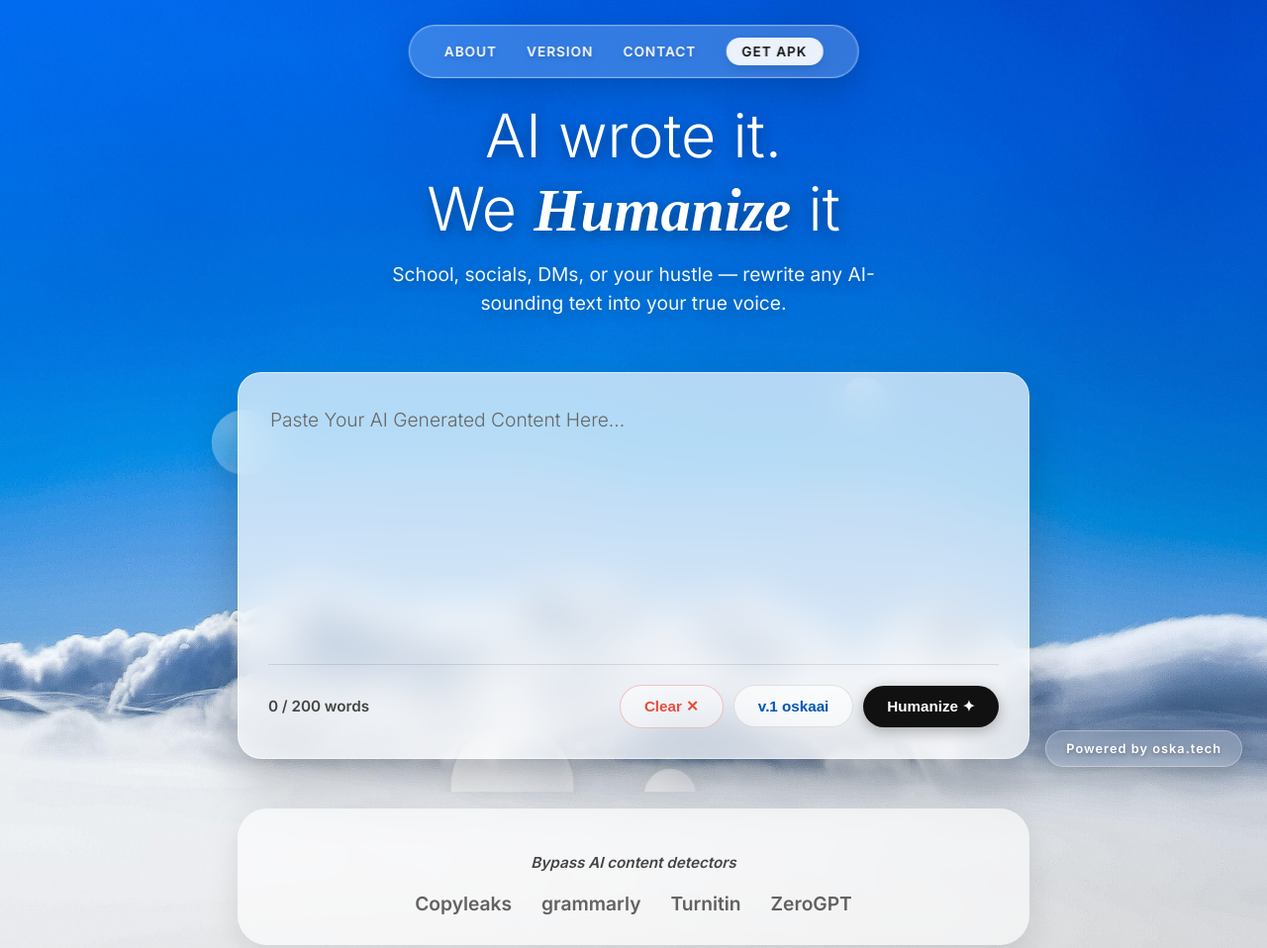
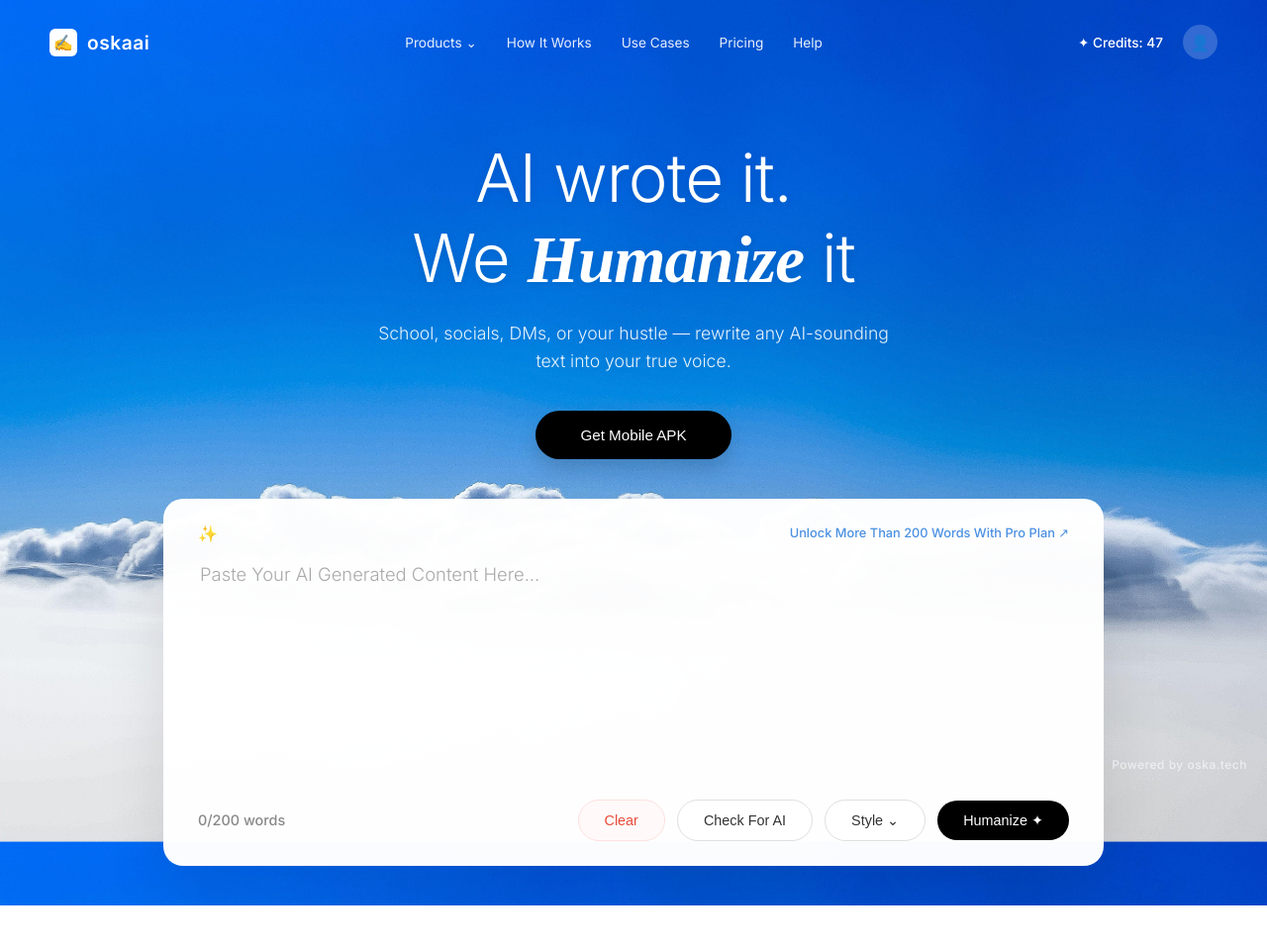
Before and after one commit to cit-24-01-0476-maker/ai-humanizer, a plain HTML site: page index.html in a window 1280 px wide. Shown: the top 958 px of the page at 99% size. After the commit the page ends 915 px from the top, so only its background shows below. Drawn offline with Linux system fonts and the light colour scheme; a web font is replaced by a local one.

Commit message:
Matched UI exactly with GenZWrite reference image

```diff
--- a/index.html
+++ b/index.html
@@ -3,8 +3,8 @@
 <head>
     <meta charset="UTF-8">
     <meta name="viewport" content="width=device-width, initial-scale=1.0">
-    <title>AI Humanizer - Powered by oska.tech</title>
-    <link href="https://fonts.googleapis.com/css2?family=Inter:wght@300;400;600&family=Playfair+Display:ital,wght@1,600&display=swap" rel="stylesheet">
+    <title>oskaai - AI Humanizer</title>
+    <link href="https://fonts.googleapis.com/css2?family=Inter:wght@300;400;500;600&family=Playfair+Display:ital,wght@1,600&display=swap" rel="stylesheet">
 
     <style>
         * { box-sizing: border-box; }
@@ -17,232 +17,269 @@
             display: flex;
             flex-direction: column;
             align-items: center;
-            /* Navigation Bar එකට ඉඩ තියන්න උඩින් Padding එකක් දැම්මා */
-            padding: 100px 20px 40px 20px;
             background-image: url('bg.jpg');
-            background-size: 120% 120%;
-            background-position: center;
+            background-size: cover;
+            background-position: center top;
             background-attachment: fixed;
-            animation: moveClouds 40s linear infinite alternate;
         }
 
-        @keyframes moveClouds {
-            0% { background-position: 0% 50%; }
-            100% { background-position: 100% 50%; }
+        /* ------------------
+           Top Navigation Bar (Just like the image)
+           ------------------ */
+        .top-nav {
+            width: 100%;
+            padding: 25px 50px;
+            display: flex;
+            justify-content: space-between;
+            align-items: center;
+            position: absolute;
+            top: 0;
+            left: 0;
+            z-index: 100;
         }
 
-        /* Apple iOS Jelly Navigation Bar */
-        .jelly-nav {
-            position: fixed;
-            top: 25px;
-            left: 50%;
-            transform: translateX(-50%);
+        .nav-logo {
             display: flex;
             align-items: center;
-            gap: 30px;
-            padding: 12px 35px;
-            background: rgba(255, 255, 255, 0.2);
-            backdrop-filter: blur(20px);
-            -webkit-backdrop-filter: blur(20px);
-            border: 1px solid rgba(255, 255, 255, 0.4);
-            border-radius: 50px;
-            box-shadow: 0 10px 30px rgba(0, 0, 0, 0.15), inset 0 0 0 1px rgba(255, 255, 255, 0.1);
-            z-index: 1000;
+            gap: 10px;
+            color: white;
+            font-weight: 600;
+            font-size: 1.2rem;
+            letter-spacing: 0.5px;
         }
 
-        .jelly-nav a {
-            color: white;
-            text-decoration: none;
-            font-weight: 600;
-            font-size: 0.85rem;
-            letter-spacing: 1px;
-            text-shadow: 0 2px 5px rgba(0,0,0,0.2);
-            transition: all 0.3s ease;
+        /* Box with a feather icon for the logo */
+        .nav-logo-icon {
+            width: 28px;
+            height: 28px;
+            background: white;
+            border-radius: 6px;
+            display: flex;
+            align-items: center;
+            justify-content: center;
+            color: #7ab0d6;
+            font-size: 1rem;
         }
 
-        .jelly-nav a:hover {
-            color: #111;
-            text-shadow: none;
-            transform: translateY(-2px);
+        .nav-links {
+            display: flex;
+            gap: 30px;
         }
 
-        .jelly-nav .get-apk-btn {
-            background: rgba(255, 255, 255, 0.9);
-            color: #111;
-            padding: 6px 16px;
-            border-radius: 20px;
-            text-shadow: none;
-            box-shadow: 0 4px 10px rgba(0,0,0,0.1);
+        .nav-links a {
+            color: rgba(255, 255, 255, 0.9);
+            text-decoration: none;
+            font-size: 0.85rem;
+            font-weight: 400;
+            transition: opacity 0.3s;
         }
 
-        .jelly-nav .get-apk-btn:hover {
-            background: white;
-            transform: translateY(-2px) scale(1.05);
+        .nav-links a:hover { opacity: 0.7; }
+
+        .nav-right {
+            display: flex;
+            align-items: center;
+            gap: 20px;
+            color: white;
+            font-size: 0.85rem;
+            font-weight: 500;
         }
 
-        /* Floating Brand Badge (kohe hri ainen) */
-        .oska-brand {
-            position: fixed;
-            bottom: 25px;
-            right: 25px;
-            background: rgba(255, 255, 255, 0.15);
-            backdrop-filter: blur(15px);
-            -webkit-backdrop-filter: blur(15px);
-            border: 1px solid rgba(255, 255, 255, 0.3);
-            padding: 10px 20px;
-            border-radius: 30px;
-            color: white;
-            font-weight: 600;
-            font-size: 0.8rem;
-            letter-spacing: 1px;
-            box-shadow: 0 8px 20px rgba(0,0,0,0.15);
-            z-index: 1000;
-            text-shadow: 0 2px 4px rgba(0,0,0,0.3);
-            transition: all 0.3s ease;
-            cursor: default;
+        .profile-icon {
+            width: 35px;
+            height: 35px;
+            background: rgba(255, 255, 255, 0.2);
+            border-radius: 50%;
+            display: flex;
+            align-items: center;
+            justify-content: center;
+            backdrop-filter: blur(10px);
+            font-size: 1rem;
         }
 
-        .oska-brand:hover {
-            background: rgba(255, 255, 255, 0.3);
-            transform: translateY(-3px);
+        /* ------------------
+           Hero Section
+           ------------------ */
+        .hero {
+            text-align: center;
+            color: white;
+            margin-top: 140px; /* Space for the navbar */
+            margin-bottom: 40px;
+            text-shadow: 0 2px 10px rgba(0,0,0,0.1);
+        }
+        .hero h1 { font-size: 4.2rem; font-weight: 300; margin: 0; line-height: 1.2; letter-spacing: -1px; }
+        .hero h1 span { font-family: 'Playfair Display', serif; font-style: italic; font-weight: 600; }
+        .hero p { font-size: 1.1rem; opacity: 0.9; max-width: 550px; margin: 20px auto; line-height: 1.6; font-weight: 300; }
+
+        /* The black button under hero text */
+        .hero-btn {
+            background: #000;
+            color: #fff;
+            border: none;
+            padding: 16px 45px;
+            border-radius: 40px;
+            font-size: 0.95rem;
+            font-weight: 500;
+            margin-top: 15px;
+            cursor: pointer;
+            box-shadow: 0 10px 20px rgba(0,0,0,0.15);
+            transition: transform 0.2s;
+        }
+        .hero-btn:hover { transform: scale(1.03); }
+
+        /* ------------------
+           Premium App Box
+           ------------------ */
+        .app-box {
+            background: rgba(255, 255, 255, 0.98);
+            border-radius: 20px;
+            width: 90%;
+            max-width: 950px; /* Wider box like the image */
+            padding: 25px 35px;
+            box-shadow: 0 25px 60px rgba(0,0,0,0.1);
+            margin-bottom: 40px;
         }
 
-        /* 3D Bubbles */
-        .bubbles-container { position: fixed; top: 0; left: 0; width: 100%; height: 100%; pointer-events: none; z-index: -1; overflow: hidden; }
-        .bubble { position: absolute; bottom: -100px; background: radial-gradient(circle at 25% 25%, rgba(255, 255, 255, 0.9), rgba(255, 255, 255, 0.1)); border-radius: 50%; box-shadow: inset 0 0 20px rgba(255,255,255,0.6), 0 10px 20px rgba(0,0,0,0.1); animation: rise infinite ease-in; }
-        .bubble:nth-child(1) { width: 60px; height: 60px; left: 15%; animation-duration: 8s; }
-        .bubble:nth-child(2) { width: 120px; height: 120px; left: 35%; animation-duration: 12s; animation-delay: 2s; }
-        .bubble:nth-child(3) { width: 40px; height: 40px; left: 65%; animation-duration: 6s; animation-delay: 1s; }
-        .bubble:nth-child(4) { width: 80px; height: 80px; left: 80%; animation-duration: 10s; animation-delay: 4s; }
-        .bubble:nth-child(5) { width: 50px; height: 50px; left: 50%; animation-duration: 7s; animation-delay: 3s; }
-
-        @keyframes rise {
-            0% { bottom: -150px; transform: translateX(0) scale(1); opacity: 0.8; }
-            50% { transform: translateX(30px) scale(1.1); }
-            100% { bottom: 110vh; transform: translateX(-30px) scale(1); opacity: 0; }
+        /* Top inner bar of the box */
+        .box-top-bar {
+            display: flex;
+            justify-content: space-between;
+            align-items: center;
+            margin-bottom: 15px;
+            font-size: 0.8rem;
+            font-weight: 500;
+            color: #4a90e2; /* Blue text */
         }
 
-        .hero { text-align: center; color: white; margin-bottom: 40px; text-shadow: 0 4px 15px rgba(0,0,0,0.4); }
-        .hero h1 { font-size: 3.8rem; font-weight: 300; margin: 0; }
-        .hero h1 span { font-family: 'Playfair Display', serif; font-style: italic; font-weight: 600; }
-        .hero p { font-size: 1.2rem; opacity: 0.95; max-width: 500px; margin: 15px auto; line-height: 1.5; font-weight: 400; }
+        .box-top-bar .icon-stars { font-size: 1rem; }
+        .box-top-bar a { color: #4a90e2; text-decoration: none; display: flex; align-items: center; gap: 5px; }
+        .box-top-bar a:hover { text-decoration: underline; }
 
-        /* Premium App Box */
-        .app-box {
-            background: rgba(255, 255, 255, 0.7);
-            backdrop-filter: blur(20px);
-            -webkit-backdrop-filter: blur(20px);
-            border: 1px solid rgba(255, 255, 255, 0.5);
-            border-radius: 24px;
-            width: 100%;
-            max-width: 800px;
-            padding: 30px;
-            box-shadow: 0 25px 50px rgba(0,0,0,0.2);
-        }
-
+        /* Input Area */
         .input-area {
             width: 100%;
-            height: 250px;
+            height: 220px;
             border: none;
             resize: none;
-            font-size: 1.2rem;
+            font-size: 1.15rem;
             outline: none;
             font-family: 'Inter', sans-serif;
-            color: #222;
+            color: #333;
             line-height: 1.6;
             background: transparent;
         }
-        .input-area::placeholder { color: #666; font-weight: 300; }
+        .input-area::placeholder { color: #aaa; font-weight: 300; }
 
+        /* Bottom Controls */
         .controls {
             display: flex;
             justify-content: space-between;
             align-items: center;
             padding-top: 20px;
-            border-top: 1px solid rgba(0,0,0,0.1);
-            margin-top: 10px;
         }
 
-        .word-count-container { font-size: 0.95rem; color: #444; font-weight: 600; transition: color 0.3s; }
+        .word-count-container { font-size: 0.9rem; color: #888; font-weight: 500; transition: color 0.3s; }
         .over-limit { color: #e74c3c !important; }
 
-        .btn-group { display: flex; gap: 10px; align-items: center; }
-        .btn { padding: 12px 24px; border-radius: 30px; border: none; cursor: pointer; font-size: 0.95rem; font-weight: 600; transition: all 0.3s; display: flex; align-items: center; gap: 5px; }
+        .btn-group { display: flex; gap: 12px; align-items: center; }
+        .btn { padding: 12px 26px; border-radius: 30px; border: none; cursor: pointer; font-size: 0.9rem; font-weight: 500; transition: all 0.2s; display: flex; align-items: center; gap: 8px; }
 
-        .btn-outline { background: rgba(255,255,255,0.6); border: 1px solid rgba(0,0,0,0.1); color: #333; }
-        .btn-outline:hover { background: rgba(255,255,255,0.9); }
+        /* Clear / Check Style Buttons */
+        .btn-outline { background: #fff; border: 1px solid #e0e0e0; color: #333; }
+        .btn-outline:hover { background: #f9f9f9; border-color: #ccc; }
 
-        .btn-clear { background: rgba(255,255,255,0.5); border: 1px solid rgba(231, 76, 60, 0.3); color: #e74c3c; }
-        .btn-clear:hover { background: rgba(231, 76, 60, 0.1); border-color: #e74c3c; }
+        .btn-clear { color: #e74c3c; border-color: #ffe0e0; background: #fffaf9; }
+        .btn-clear:hover { background: #fee8e7; border-color: #ffcaca; }
 
-        .btn-black { background: #111; color: white; box-shadow: 0 4px 15px rgba(0,0,0,0.3); }
-        .btn-black:hover { background: #333; transform: translateY(-2px); box-shadow: 0 6px 20px rgba(0,0,0,0.4); }
-        .btn-black:disabled { background: #888; cursor: not-allowed; transform: none; box-shadow: none; }
+        /* Black Humanize Button */
+        .btn-black { background: #000; color: white; }
+        .btn-black:hover { background: #222; transform: translateY(-1px); box-shadow: 0 4px 12px rgba(0,0,0,0.2); }
+        .btn-black:disabled { background: #aaa; cursor: not-allowed; transform: none; box-shadow: none; }
 
+        /* Result Area Animation */
         .result-box {
             margin-top: 25px;
-            background: rgba(255,255,255,0.8);
-            border-radius: 16px;
+            background: #f8fbff;
+            border: 1px solid #eef3f9;
+            border-radius: 12px;
             padding: 25px;
-            font-size: 1.15rem;
-            color: #111;
+            font-size: 1.1rem;
+            color: #222;
             display: none;
-            line-height: 1.6;
+            line-height: 1.7;
             white-space: pre-wrap;
-            box-shadow: inset 0 2px 10px rgba(0,0,0,0.05);
-            animation: fadeIn 0.5s ease-in-out;
+            animation: fadeIn 0.4s ease-in-out;
         }
 
-        @keyframes fadeIn { from { opacity: 0; transform: translateY(-10px); } to { opacity: 1; transform: translateY(0); } }
+        @keyframes fadeIn { from { opacity: 0; transform: translateY(-5px); } to { opacity: 1; transform: translateY(0); } }
 
-        .trust-section { margin-top: 50px; text-align: center; width: 100%; max-width: 800px; background: rgba(255,255,255,0.6); backdrop-filter: blur(10px); padding: 30px; border-radius: 30px; box-shadow: 0 10px 30px rgba(0,0,0,0.1); }
-        .trust-section p { color: #444; font-size: 0.95rem; font-style: italic; margin-bottom: 20px; font-weight: 600; }
-        .badges { display: flex; gap: 30px; justify-content: center; flex-wrap: wrap; opacity: 0.7; font-weight: bold; font-size: 1.2rem; color: #222; }
+        /* Floating Brand */
+        .oska-brand {
+            position: fixed;
+            bottom: 20px;
+            right: 20px;
+            color: rgba(255,255,255,0.6);
+            font-size: 0.75rem;
+            font-weight: 500;
+            letter-spacing: 0.5px;
+            z-index: 100;
+        }
 
-        /* Mobile Responsive Fixes */
-        @media (max-width: 600px) {
-            .jelly-nav { width: 90%; gap: 15px; padding: 12px 20px; justify-content: center; flex-wrap: wrap; }
-            .jelly-nav a { font-size: 0.75rem; }
-            .hero h1 { font-size: 2.5rem; }
-            .controls { flex-direction: column; gap: 15px; align-items: flex-start; }
+        /* Mobile Fixes */
+        @media (max-width: 800px) {
+            .top-nav { padding: 20px; flex-wrap: wrap; justify-content: center; gap: 15px; }
+            .nav-links { display: none; /* Hide links on small screens for clean look */ }
+            .hero { margin-top: 100px; }
+            .hero h1 { font-size: 2.8rem; }
+            .app-box { width: 95%; padding: 20px; }
+            .controls { flex-direction: column; gap: 20px; align-items: flex-start; }
             .btn-group { width: 100%; display: flex; justify-content: flex-end; flex-wrap: wrap; }
-            .oska-brand { bottom: 15px; right: 15px; font-size: 0.7rem; padding: 8px 15px; }
         }
     </style>
 </head>
 <body>
 
-    <nav class="jelly-nav">
-        <a href="#">ABOUT</a>
-        <a href="#">VERSION</a>
-        <a href="#">CONTACT</a>
-        <a href="#" class="get-apk-btn">GET APK</a>
-    </nav>
-
-    <div class="oska-brand">
-        Powered by oska.tech
-    </div>
-
-    <div class="bubbles-container">
-        <div class="bubble"></div><div class="bubble"></div><div class="bubble"></div><div class="bubble"></div><div class="bubble"></div>
-    </div>
+    <header class="top-nav">
+        <div class="nav-logo">
+            <div class="nav-logo-icon">✍</div>
+            oskaai
+        </div>
+        <nav class="nav-links">
+            <a href="#">Products ⌄</a>
+            <a href="#">How It Works</a>
+            <a href="#">Use Cases</a>
+            <a href="#">Pricing</a>
+            <a href="#">Help</a>
+        </nav>
+        <div class="nav-right">
+            <span>✦ Credits: 47</span>
+            <div class="profile-icon">👤</div>
+        </div>
+    </header>
 
     <div class="hero">
         <h1>AI wrote it.<br>We <span>Humanize</span> it</h1>
         <p>School, socials, DMs, or your hustle — rewrite any AI-sounding text into your true voice.</p>
+        <button class="hero-btn">Get Mobile APK</button>
     </div>
 
     <div class="app-box">
+        <div class="box-top-bar">
+            <span class="icon-stars">✨</span>
+            <a href="#">Unlock More Than 200 Words With Pro Plan ↗</a>
+        </div>
+
         <textarea id="inputText" class="input-area" placeholder="Paste Your AI Generated Content Here..." oninput="updateWordCount()"></textarea>
 
         <div class="controls">
             <div id="wordCountContainer" class="word-count-container">
-                <span id="wordCount">0</span> / 200 words
+                <span id="wordCount">0</span>/200 words
             </div>
 
             <div class="btn-group">
-                <button class="btn btn-clear" onclick="clearText()" title="Clear text">Clear ✕</button>
-                <button class="btn btn-outline" style="font-weight: bold; color: #0056b3; pointer-events: none;">v.1 oskaai</button>
+                <button class="btn btn-outline btn-clear" onclick="clearText()">Clear</button>
+                <button class="btn btn-outline">Check For AI</button>
+                <button class="btn btn-outline">Style ⌄</button>
                 <button class="btn btn-black" id="humanizeBtn" onclick="humanizeText()">Humanize ✦</button>
             </div>
         </div>
@@ -250,12 +287,7 @@
         <div id="resultBox" class="result-box"></div>
     </div>
 
-    <div class="trust-section">
-        <p>Bypass AI content detectors</p>
-        <div class="badges">
-            <span>Copyleaks</span><span>grammarly</span><span>Turnitin</span><span>ZeroGPT</span>
-        </div>
-    </div>
+    <div class="oska-brand">Powered by oska.tech</div>
 
     <script>
         const MAX_WORDS = 200;
```
